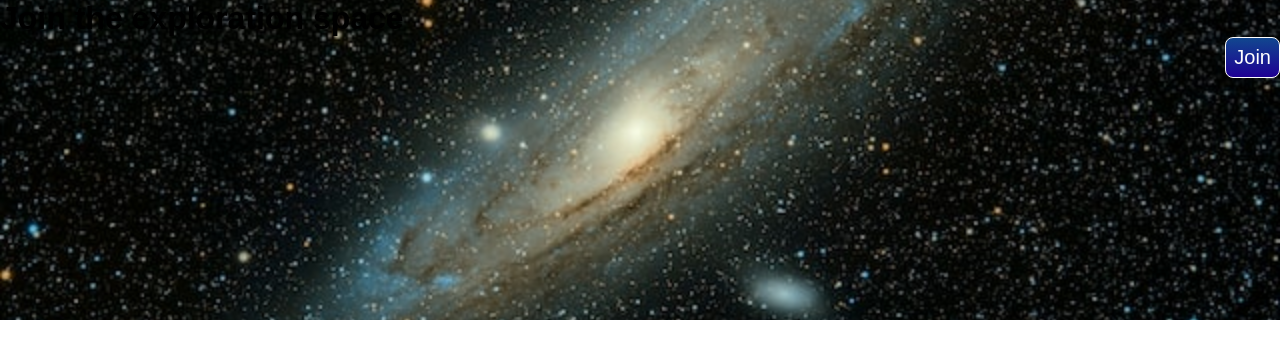
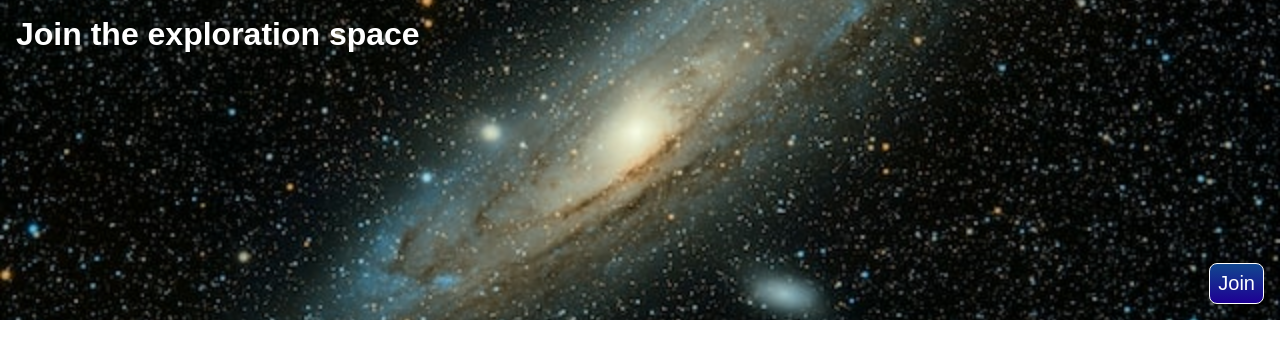
Before and after one commit to aniaorwatk/page-exploration-space, a React (Create React App) app: page / in a window 1280 px wide. Shown: the top 358 px of the page. Built offline with nearby package versions, Linux system fonts and the light colour scheme.

Commit message:
change text

```diff
--- a/src/component/Header/Header.scss
+++ b/src/component/Header/Header.scss
@@ -2,7 +2,9 @@
 
 header{
     display: flex;
-    flex-direction: column;
+    flex-direction:column;
+    justify-content: space-between;
+    padding: 1rem;
     min-width: 100vw;
     min-height: 40vh;
     background-image: url("../../assets/photo/guillermo-ferla-Oze6U2m1oYU-unsplash.jpg");
@@ -11,7 +13,9 @@ header{
 
     button{
 align-self: flex-end;
-
+    }
+    h1{
+        color: white;
     }
 
 }
```
